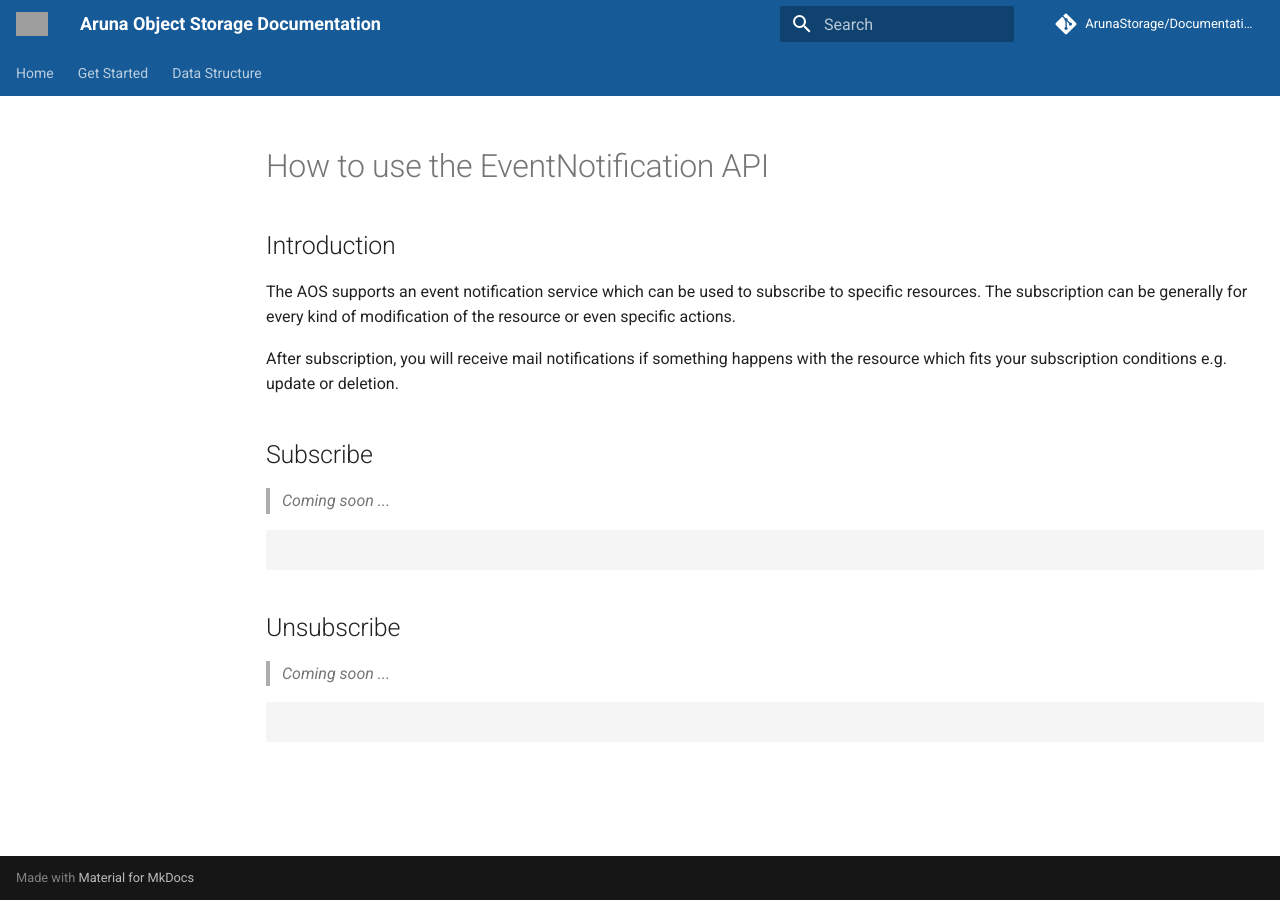
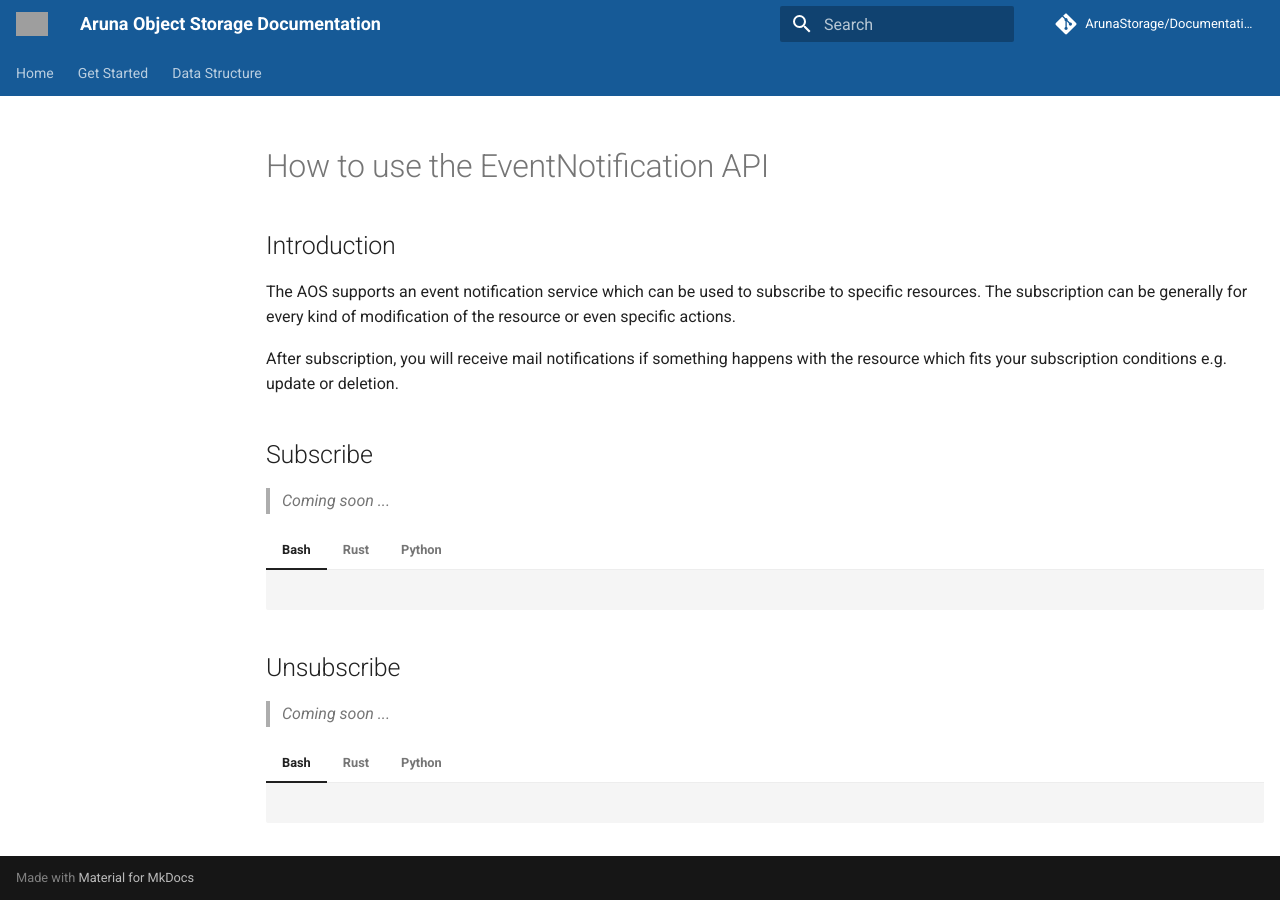
Before and after one commit to ArunaStorage/documentation, an MkDocs documentation site: the page built from docs/get_started/basic_usage/07_How-To-EventNotification.md, in a window 1280 px wide. Built offline with MkDocs 1.6.1 and Material for MkDocs 9.7.7, drawn with Linux system fonts in a browser that asks for light colours; comment, search, counter and statistics services are not loaded; grey boxes are pictures that could not be loaded.

Commit message:
Adapt 07_How-To-EventNotification.md to MKDocs

````diff
--- a/docs/get_started/basic_usage/07_How-To-EventNotification.md
+++ b/docs/get_started/basic_usage/07_How-To-EventNotification.md
@@ -13,13 +13,37 @@ After subscription, you will receive mail notifications if something happens wit
 
 > _Coming soon ..._
 
-```bash
-```
+=== "Bash"
+
+    ```bash
+    ```
+
+=== "Rust"
+
+    ```rust
+    ```
+
+=== "Python"
+
+    ```python
+    ```
 
 
 ## Unsubscribe
 
 > _Coming soon ..._
 
-```bash
-```
+=== "Bash"
+
+    ```bash
+    ```
+
+=== "Rust"
+
+    ```rust
+    ```
+
+=== "Python"
+
+    ```python
+    ```
````
